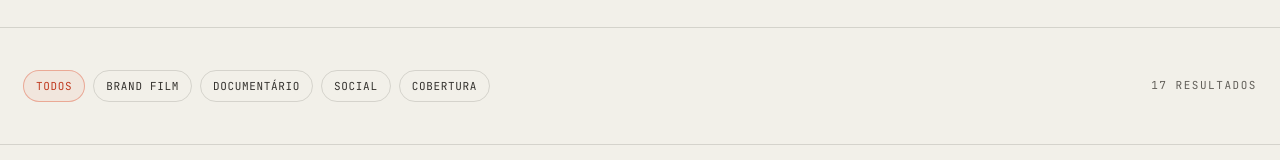
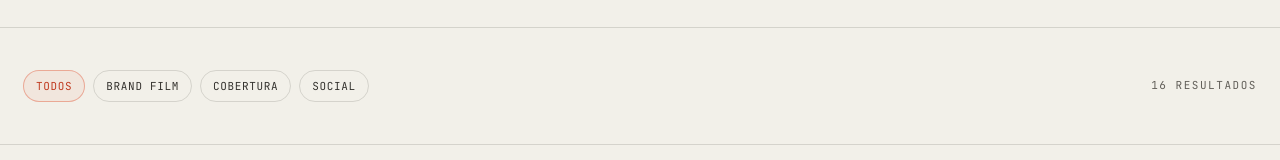
Before and after one commit to VictorGrupoMuv/site-grupomuv, a Next.js app: page /trabalhos/1 in a window 1280 px wide. Shown: the part 325-485 px from the top of the page. Built offline with nearby package versions, Linux system fonts and the light colour scheme.

Commit message:
feat(cases): remove Gatorade, filtros dinamicos e redirect 301

```diff
--- a/app/MuvApp.jsx
+++ b/app/MuvApp.jsx
@@ -1404,7 +1404,8 @@ function Metric({ num, label, desc }) {
 function Trabalhos({ setCurrent, slug = null }) {
   const router = useRouter();
   const [filter, setFilter] = useState("Todos");
-  const filters = ["Todos", "Brand film", "Documentário", "Social", "Cobertura"];
+  // Chips derivados do conteúdo: categoria sem nenhum case nunca aparece como filtro vazio.
+  const filters = ["Todos", ...Array.from(new Set(TRABALHOS.map((t) => t.category).filter(Boolean)))];
   // O case aberto vem da URL (/trabalhos/<slug>/), não de estado local:
   // link compartilhável, botão voltar do navegador correto e página indexável.
   const selected = slug ? TRABALHOS.findIndex((t) => t.slug === slug) : null;
--- a/content/works.json
+++ b/content/works.json
@@ -129,36 +129,6 @@
       "still": "https://i.vimeocdn.com/video/2188681968-beaece3fa9b87fe77fc4a203e35fb6d347c78ffe0b8edc50f4261ac497644f64-d_1280?region=us",
       "vimeoId": "1213671189",
       "ratio": "16/9"
-    },
-    {
-      "slug": "isla-gatorade-orlando",
-      "title": "Seleção em\nOrlando",
-      "client": "ISLA / Gatorade × CBF",
-      "tag": "FOOTAGE INSTITUCIONAL",
-      "year": "2026",
-      "category": "Documentário",
-      "format": "Footage institucional + publicitário (captação internacional)",
-      "team": "3 filmmakers, DOP, operador de câmera, assistente",
-      "gear": "Sony FX6 · 2x FX3 · GMaster 16-35 / 24-70 / 35 · Sony FE 70-200 / 200-600 · Cine 7Artisans · Laowa 10mm · Ronin RS3 Mini",
-      "summary": "Captação da Seleção Brasileira no Camping World Stadium pra alimentar o banco audiovisual da Gatorade.",
-      "body": [
-        {
-          "h": "Contexto",
-          "p": "A ISLA chegou com um pedido que carregava peso simbólico grande: captar footage da Seleção Brasileira em Orlando, no Camping World Stadium, pra alimentar o banco audiovisual da Gatorade em parceria com a CBF. Material que ia virar publicidade, institucional e ativação, captação pensada pra ter vida longa, virar peça de campanha, aparecer recortada num comercial seis meses depois."
-        },
-        {
-          "h": "Desafio",
-          "p": "Operar em ambiente de acesso controlado, com equipe enxuta, em outro país, em duas diárias (27/03 e 31/03), entregando material bruto com qualidade de cinema. Discrição, mobilidade, qualidade técnica consistente entre as duas câmeras principais, versatilidade do plano fechado de atleta ao plano geral de estádio com 600mm. Logística internacional embutida: passagens, transporte local, estadia, seguros, contingência."
-        },
-        {
-          "h": "Abordagem MUV",
-          "p": "Operação desenhada em torno de três funções específicas, DOP, operador de câmera e assistente, todos habilitados pra captar simultaneamente. Equipe lateral: três pessoas podendo virar três câmeras ao mesmo tempo, ou se concentrar em uma cena maior. FX6 como câmera principal pra cinema-look, duas FX3 pra mobilidade, todas rodando S-Log3 com mesmo padrão de exposição. Backup duplo em SSDs (1TB e 2TB Sandisk), loggagem em campo, color grading básico já aplicado na entrega."
-        },
-        {
-          "h": "Resultado",
-          "p": "Materiais brutos organizados e com color grade básico entregues no prazo. A operação rodou sem ruído logístico, equipamento voltou inteiro, e o material entrou no banco da Gatorade pronto pra desdobramentos futuros. Marco de operação internacional com equipe reduzida e setup cinematográfico, modelo que a MUV quer expandir pra outras captações fora do Brasil."
-        }
-      ]
     },
     {
       "slug": "consul-pizza-de-ontem",
```
Also changed, not shown: 1 other file (tests, documents, lock files or other folders).
